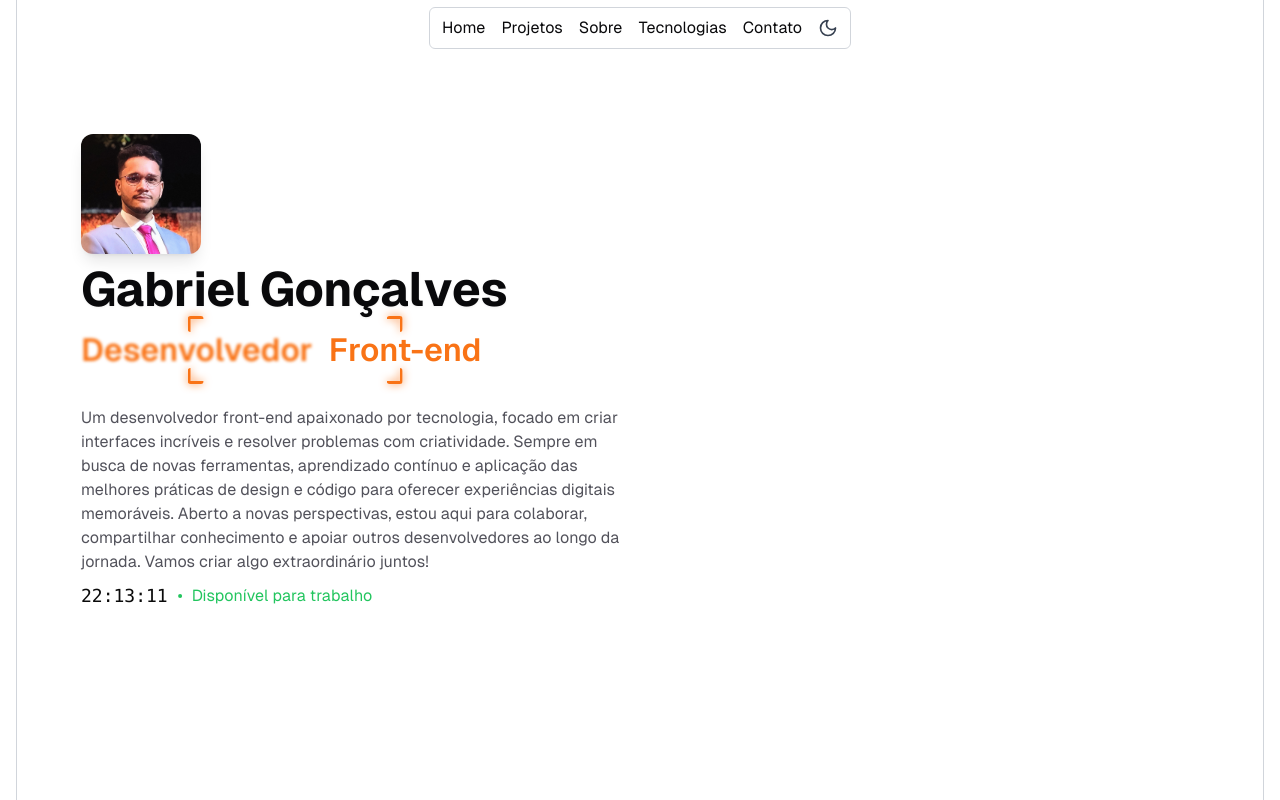
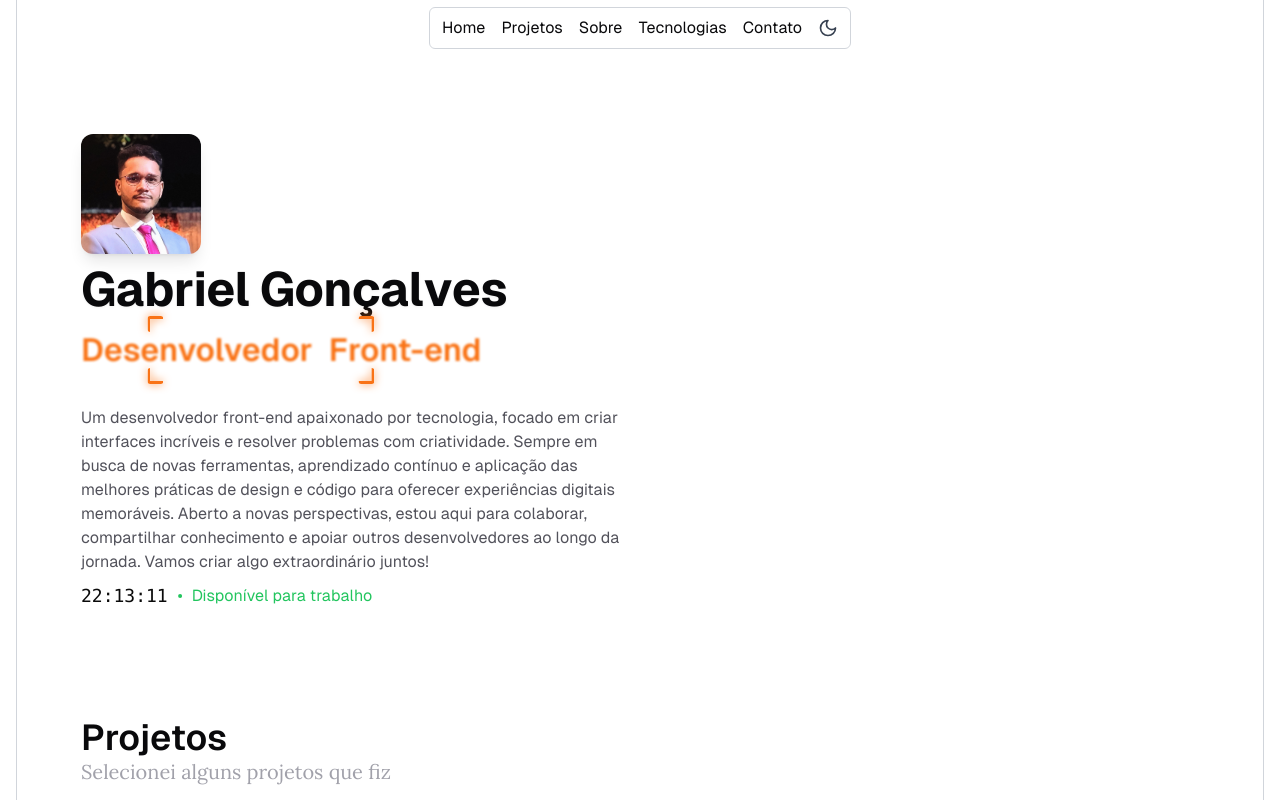
Before and after one commit to gabriellucasvh/portfolio, a Next.js app: page / in a window 1280 px wide. Shown: the top 800 px of the page. Built offline with nearby package versions, Linux system fonts and the light colour scheme.

Commit message:
style: Animação de "Desenvolvedor Front-end" agora possui o cursor default; Imagens agora não são arrastáveis

```diff
--- a/app/globals.css
+++ b/app/globals.css
@@ -69,3 +69,9 @@
     @apply bg-background text-foreground;
   }
 }
+
+img {
+  user-drag: none;
+  -webkit-user-drag: none;
+  pointer-events: none;
+}
--- a/components/Sections/Inicio.tsx
+++ b/components/Sections/Inicio.tsx
@@ -8,10 +8,10 @@ import TrueFocus from '../TrueFocus';
 const Inicio = () => {
   return (
     <div
-      className="flex flex-col items-center md:items-start w-full min-h-screen  px-4 md:px-16 py-8 md:py-16 mt-5"
+      className="flex flex-col items-center md:items-start w-full  px-4 md:px-16 py-8 md:py-16 mt-5"
       id="#menu"
     >
-      <div className="relative flex flex-col items-center md:items-start justify-center space-y-3 ">
+      <div className="relative flex flex-col items-center md:items-start justify-center space-y-3">
         <Image
           src="/gabriel.jpg"
           className="rounded-xl shadow-lg"
--- a/components/TrueFocus.tsx
+++ b/components/TrueFocus.tsx
@@ -90,7 +90,7 @@ const TrueFocus: React.FC<TrueFocusProps> = ({
                                 wordRefs.current[index] = el;
                             }
                         }}
-                        className="relative text-[2rem] font-semibold cursor-pointer text-orange-500"
+                        className="relative text-[2rem] font-semibold cursor-default text-orange-500"
                         style={{
                             filter: manualMode
                                 ? isActive
```
